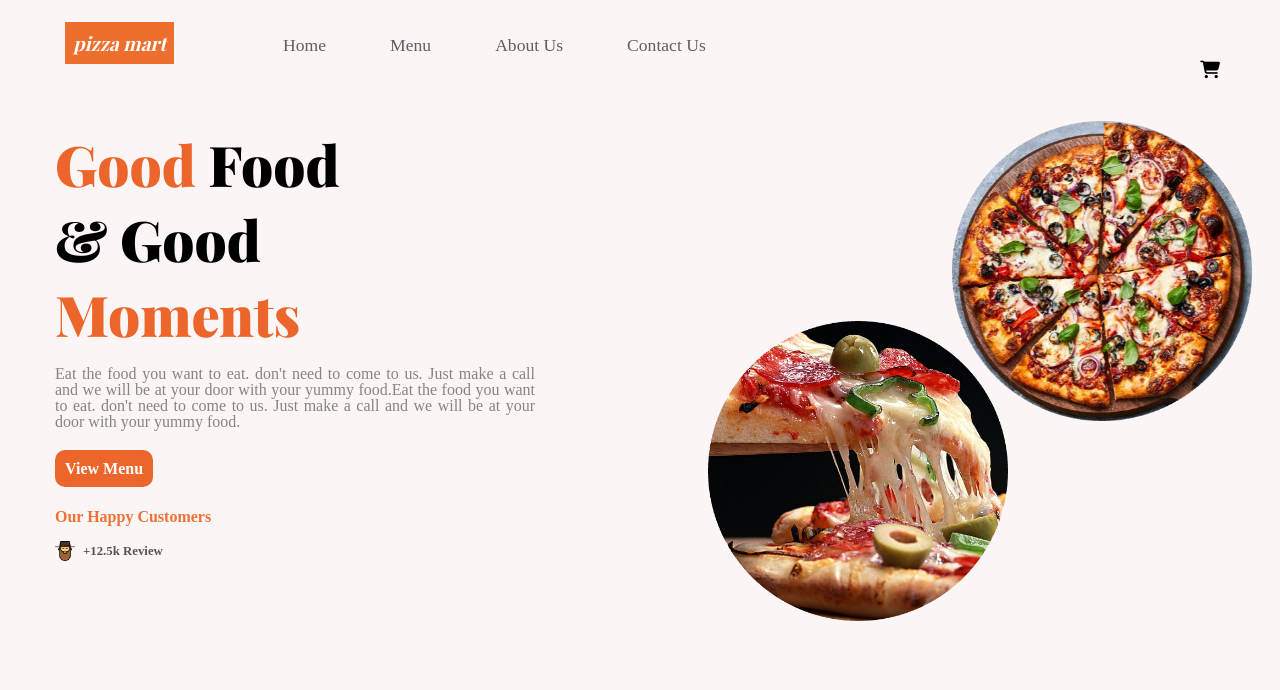
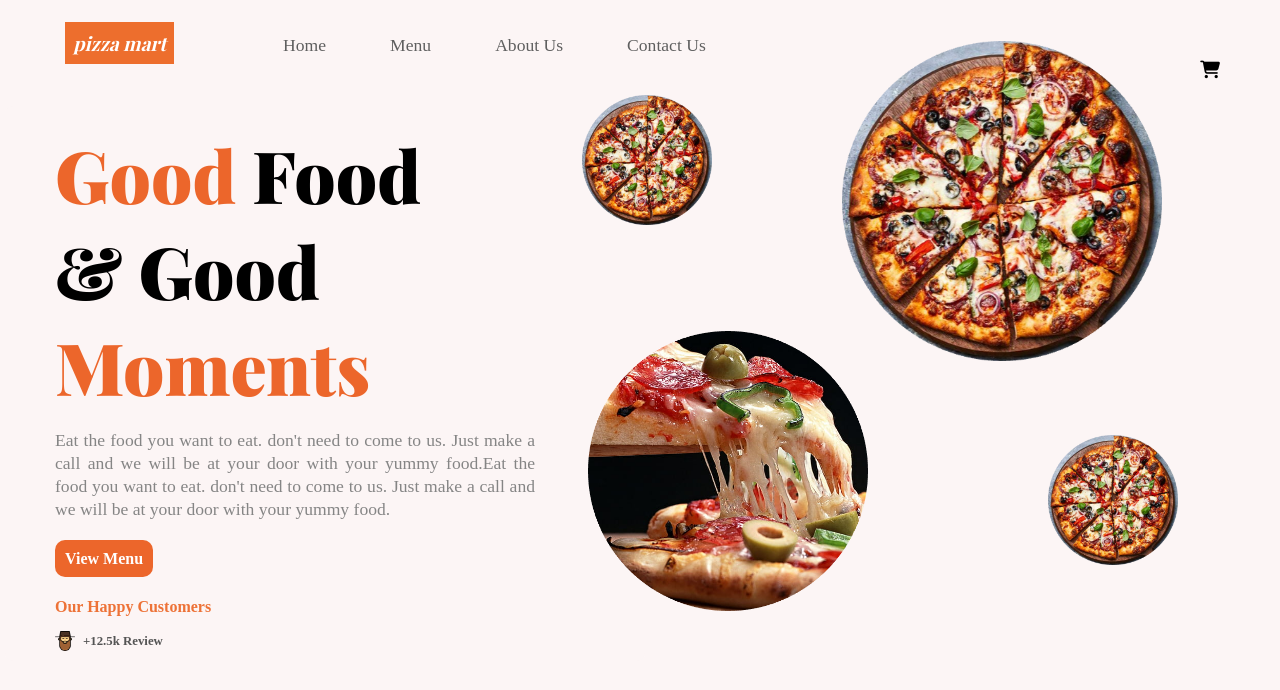
Before and after one commit to NabilRaiyan/Pizza-Market, a PHP site: page /views/home.php in a window 1280 px wide. Shown: the top 690 px of the page. Run offline with PHP 8.4, Linux system fonts and the light colour scheme; some web fonts are replaced.

Commit message:
adding pizza image on the right section

```diff
--- a/styles/styles.css
+++ b/styles/styles.css
@@ -109,7 +109,7 @@ body{
 
 .upper-title{
     color: #EC662B;
-    font-size: 3.5rem;
+    font-size: 4.5rem;
     font-family: var(--title-text);
     font-weight: 900;
     margin: 20px 0 15px 50px;
@@ -117,11 +117,13 @@ body{
 
 .upper-description{
     text-align: justify;
-    line-height: 1;
+    line-height: 1.3;
     margin: 0 70px 30px 50px;
     width: 75%;
     color: var(--body-text-color);
     font-family: var(--body-text);
+    font-size: 1.1rem;
+
 
 }
 .title-word-color-black{
@@ -166,13 +168,40 @@ body{
 
 /* styling right section */
 
-.pizza-img-1, .pizza-img-2{
-    width: 300px;
-    height: 300px;
+.pizza-img-2{
+    width: 320px;
+    height: 320px;
+}
+.pizza-img-1{
+    width: 280px;
+    height: 280px;
+}
+
+.pizza-img-3, .pizza-img-4{
+    width: 130px;
+    height: 130px;
 }
 
 .pizza-img-1{
     position: relative;
-    top: 200px;
-    left: 60px;
+    top: 170px;
+    left: -60px;
 }
+
+.pizza-img-2{
+    position: relative;
+    bottom: 80px;
+    left: -90px;
+}
+
+.pizza-img-3{
+    position: relative;
+    bottom: 10px;
+    left: 400px;
+}
+
+.pizza-img-4{
+    position: relative;
+    bottom: 350px;
+    left: -200px;
+}
--- a/views/home.php
+++ b/views/home.php
@@ -30,6 +30,9 @@
     <div class="right-upper-section">
         <img class="pizza-img-1" src="../images/pizza-circle.png" alt="" srcset="">
         <img class="pizza-img-2" src="../images/pizza-circle-2.png" alt="" srcset="">
+        <img class="pizza-img-3" src="../images/pizza-circle-2.png" alt="" srcset="">
+        <img class="pizza-img-4" src="../images/pizza-circle-2.png" alt="" srcset="">
+
 
     </div>
 </div>
```
Also changed, not shown: images/pizza-slice.png (added).
